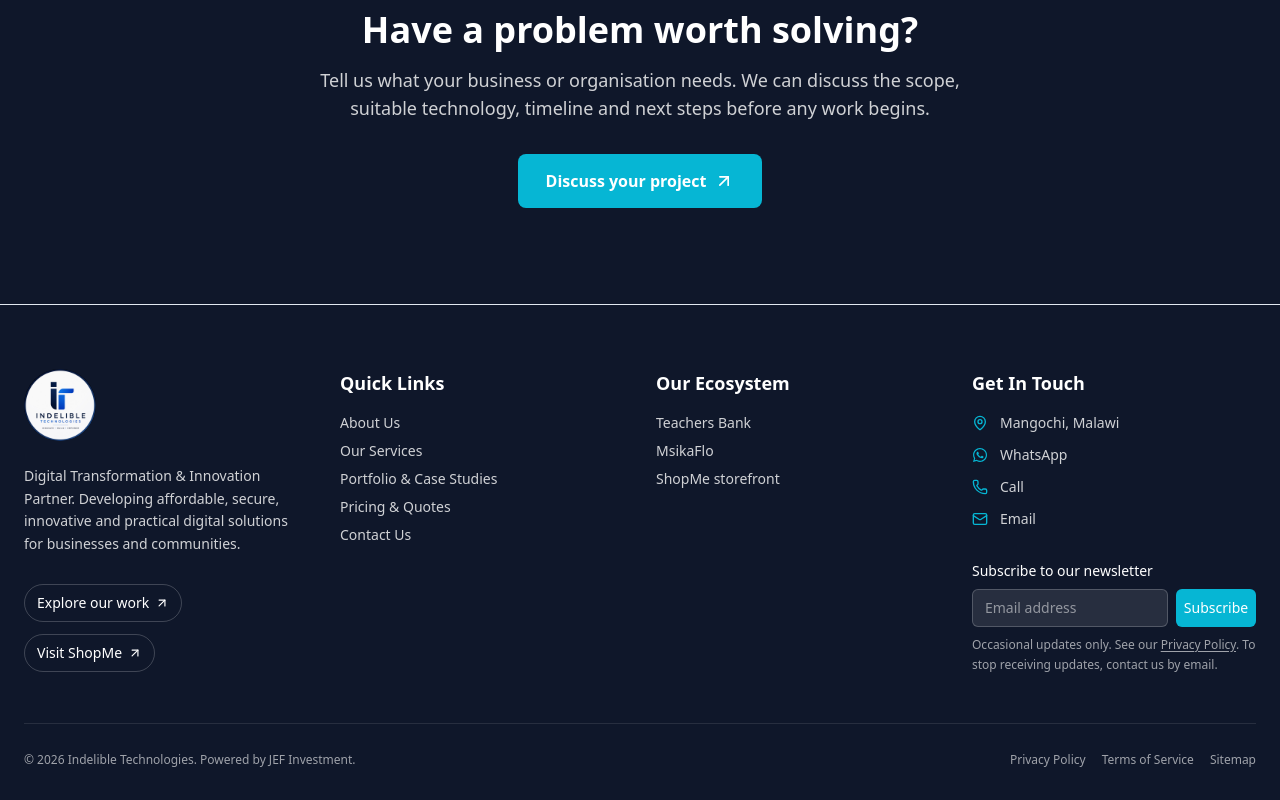
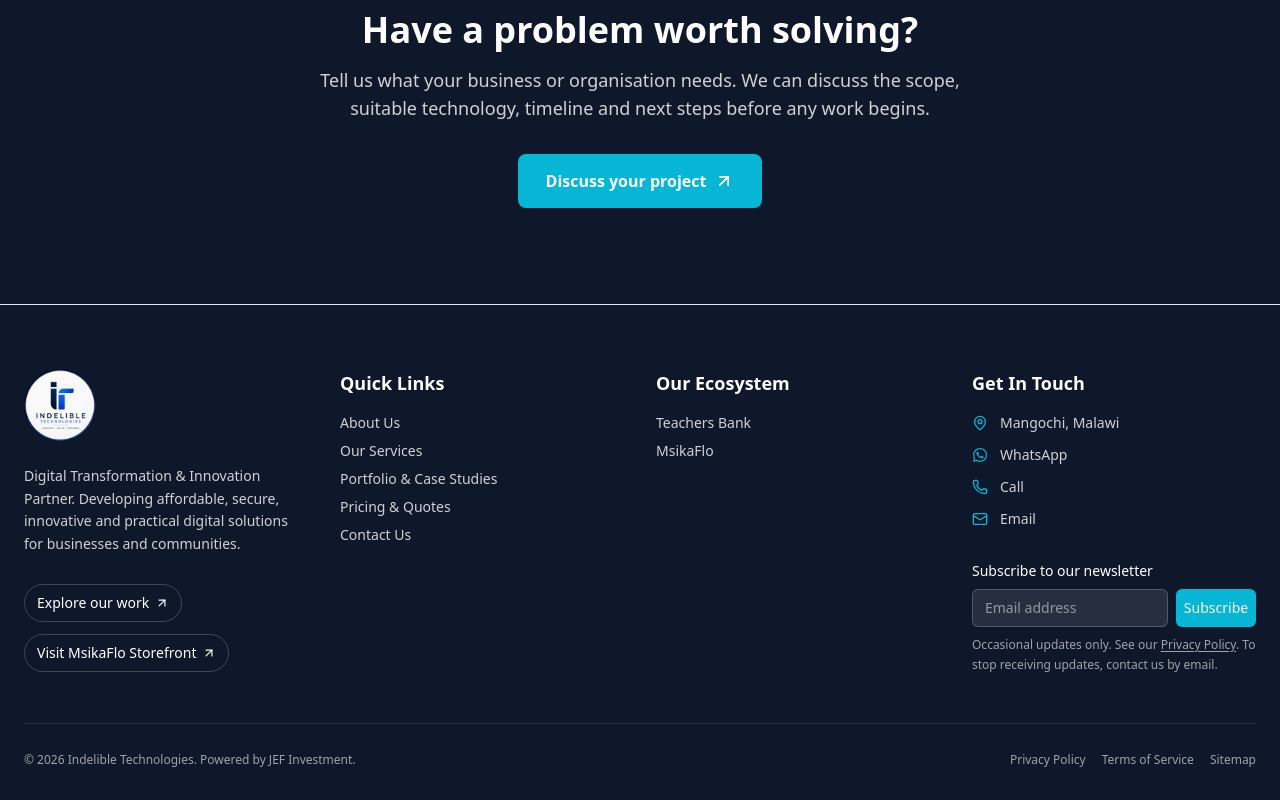
Before and after one commit to Indelible-cpu/MyWebsite, a Next.js app: page /portfolio in a window 1280 px wide. Shown: the part 1292-2092 px from the top of the page. Built offline with nearby package versions, Linux system fonts and the light colour scheme.

Commit message:
Point footer storefront link to MsikaFlo

```diff
--- a/components/Footer.tsx
+++ b/components/Footer.tsx
@@ -65,7 +65,7 @@
             </p>
             <div className="mt-3 flex flex-wrap gap-3 text-sm">
               <Link href="/portfolio" className="inline-flex items-center gap-1.5 rounded-full border border-primary-foreground/20 px-3 py-2 font-medium transition-colors hover:border-accent hover:text-accent">Explore our work <ArrowUpRight className="h-3.5 w-3.5" /></Link>
-              <a href="https://f7ky9nc8.eyivo.com" target="_blank" rel="noopener noreferrer" className="inline-flex items-center gap-1.5 rounded-full border border-primary-foreground/20 px-3 py-2 font-medium transition-colors hover:border-accent hover:text-accent">Visit ShopMe <ArrowUpRight className="h-3.5 w-3.5" /></a>
+              <a href="https://jefinvestment-e1fc1.web.app/store" target="_blank" rel="noopener noreferrer" className="inline-flex items-center gap-1.5 rounded-full border border-primary-foreground/20 px-3 py-2 font-medium transition-colors hover:border-accent hover:text-accent">Visit MsikaFlo Storefront <ArrowUpRight className="h-3.5 w-3.5" /></a>
             </div>
           </div>
 
@@ -87,7 +87,6 @@
             <ul className="flex flex-col gap-2 text-primary-foreground/80 text-sm">
               <li><Link href="/solutions#teachersbank" className="hover:text-accent transition-colors">Teachers Bank</Link></li>
               <li><Link href="/solutions#msikaflo" className="hover:text-accent transition-colors">MsikaFlo</Link></li>
-              <li><a href="https://f7ky9nc8.eyivo.com" target="_blank" rel="noopener noreferrer" className="hover:text-accent transition-colors">ShopMe storefront</a></li>
 
             </ul>
           </div>
```
